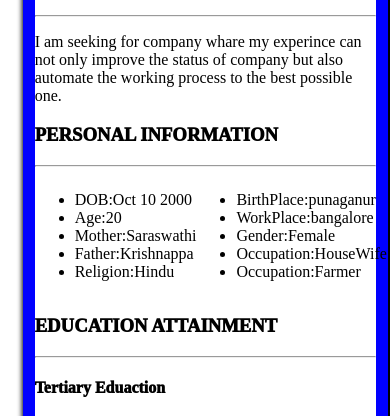
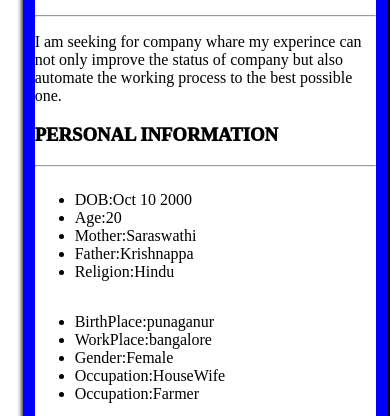
Before and after one commit to Jayasree-krishna/DynamicResume, a plain HTML site: page index.html in a window 390 px wide. Shown: the part 377-793 px from the top of the page. Drawn offline with Linux system fonts and the light colour scheme.

Commit message:
finall commit

```diff
--- a/main.css
+++ b/main.css
@@ -83,6 +83,10 @@ img{
         width: 95%;
         padding: 0%;
     }
+    .personal{
+        flex-direction: column;
+
+    }
 
 
  }
```
